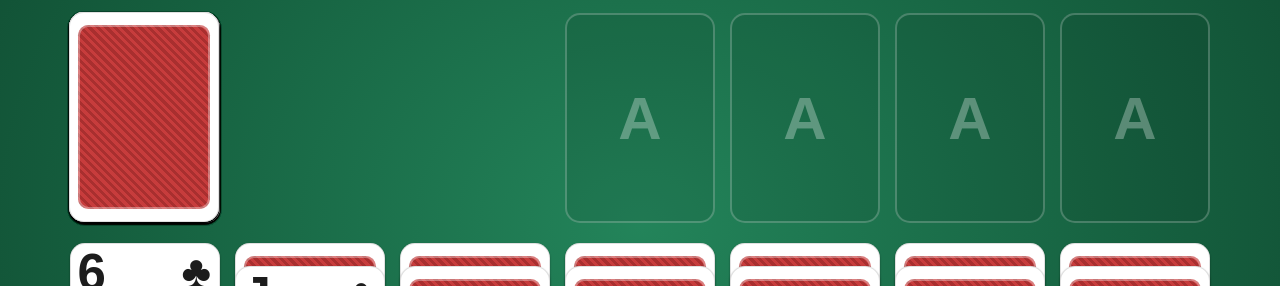
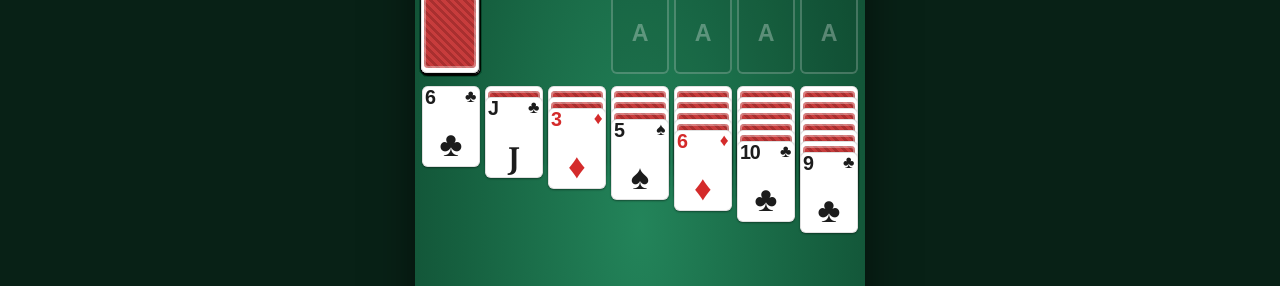
Before and after one commit to picopico-Bdash/solitaire, a plain HTML site: page index.html in a window 1280 px wide. Shown: the part 55-341 px from the top of the page. Drawn offline with Linux system fonts and the light colour scheme.

Commit message:
PCは9:16で画面に収め中央配置、スマホはブラウザ全面表示
Co-Authored-By: Claude Opus 5.5 <noreply@anthropic.com>
Claude-Session: https://claude.ai/code/session_01GUycF8g9N83gtxNZYtkiEF

```diff
--- a/index.html
+++ b/index.html
@@ -119,9 +119,18 @@ const $=id=>document.getElementById(id);
 const stage=$('stage'), layer=$('cards'), slotsEl=$('slots');
 
 function calcGeometry(){
-  W=Math.max(300,document.documentElement.clientWidth||innerWidth);
-  H=Math.max(300,document.documentElement.clientHeight||innerHeight);
-  compact=isMobile||W<640;               // 狭い画面はボタンを下に
+  const vw=document.documentElement.clientWidth||innerWidth;
+  const vh=document.documentElement.clientHeight||innerHeight;
+  if(isMobile){
+    // スマホ：ブラウザのアスペクト比のまま表示領域いっぱい
+    W=vw; H=vh;
+  }else{
+    // PC：9:16（縦長）でブラウザ画面に収まる最大サイズ
+    H=vh; W=Math.round(H*9/16);
+    if(W>vw){W=vw; H=Math.round(W*16/9)}
+  }
+  W=Math.max(300,W); H=Math.max(300,H);
+  compact=true;                           // 縦長画面なのでボタンは下に
   TOP=compact?40:52; BOTTOM=compact?52:0;
   GAP=compact?Math.max(4,Math.round(W*.011)):Math.round(Math.min(18,Math.max(8,W*.012)));
   const byW=(W-GAP*8)/7;
@@ -137,6 +146,7 @@ function calcGeometry(){
   WOFF=Math.round(CW*(compact?.28:.3));
   stage.classList.toggle('mobile',compact); stage.classList.toggle('pc',!compact);
   stage.style.width=W+'px'; stage.style.height=H+'px';
+  stage.style.left=Math.max(0,Math.round((vw-W)/2))+'px'; stage.style.top=Math.max(0,Math.round((vh-H)/2))+'px';
   stage.style.setProperty('--cw',CW+'px'); stage.style.setProperty('--ch',CH+'px');
 }
 calcGeometry();
```
